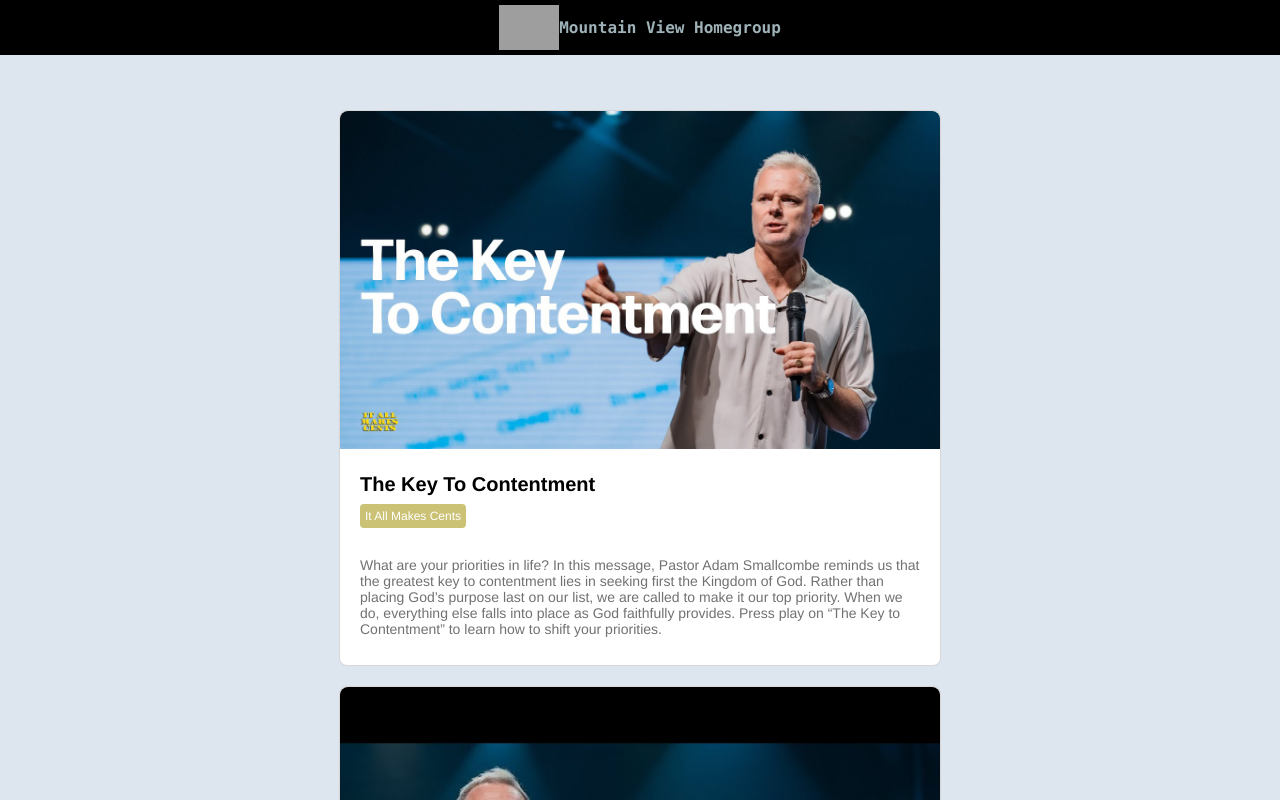
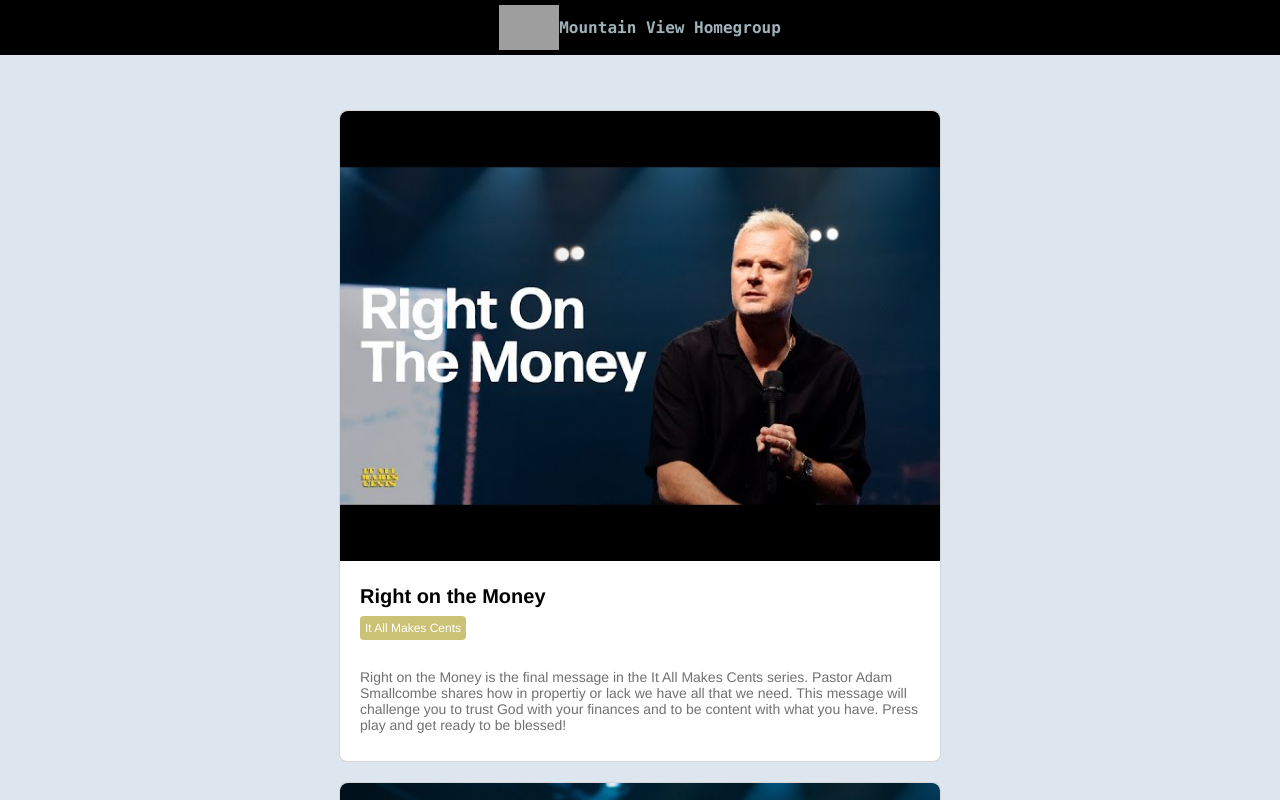
Before and after one commit to alejandrochang/viveblogmtv, a React (Create React App) app: page / in a window 1280 px wide. Shown: the top 800 px of the page. Built offline with nearby package versions, Linux system fonts and the light colour scheme; grey boxes are pictures that could not be loaded.

Commit message:
feat(vbm): right on the money

```diff
--- a/src/data/postData.ts
+++ b/src/data/postData.ts
@@ -6,8 +6,32 @@ import HowToMakeMoney from "../assets/howtomakemoney.jpg";
 import Begin from "../assets/begin.jpg";
 import ProblemsWillSolve from "../assets/problemsWillSolve.jpg";
 import KeyToContentment from "../assets/keytocontentment.jpg";
+import RightOnTheMoney from "../assets/righonthemoney.jpg";
 
 const PostData = [
+  {
+    id: "right-on-the-money",
+    title: "Right on the Money",
+    content: 'Right on the Money is the final message in the It All Makes Cents series. Pastor Adam Smallcombe shares how in propertiy or lack we have all that we need. This message will challenge you to trust God with your finances and to be content with what you have. Press play and get ready to be blessed!',
+    date: "2024-10-20",
+    src: "https://www.youtube.com/embed/y5ztxwAPjIU?si=yUfs84FzmJVlvqIU",
+    coverImg: RightOnTheMoney,
+    series: "It All Makes Cents",
+    scriptures: [
+      'Philippians 4:10-20',
+      '2 Corinthians 12:7-9',
+      '2 Romans 8:31',
+      'John 5:19-21',
+      'John 5:30'
+    ],
+    notes: [
+      'In the last installment of *It All Makes Cents* Pastor Adam focused on the theme Right on the Money. Something to reiterate is that this series has been all about freedom and not money. The LORD wants your heart and He will do anything to get it, as where your treasure lies so does your heart.',
+      'Something very interesting about wealth is that if you focus on creating it, you will also attract worry from it. We want to change our mindset from creating wealth to creating health. When one creates health, the wealth will follow. If your focus is on wealth creation, you will also attract worry, anxiety, stress as you will want to keep what you have. When you don’t have anything you tend to be bold as you have nothing to lose. As you get more you have things to lose which makes our human nature want to control.',
+      'Something we must ask ourselves is what is your financial goal? What is that goal and what is the purpose? Gods plan is that we live sufficiently. not excessively. If your goal is to live excessively with no purpose you will never get there.',
+      'As the WORD says “I am able to do all things through him who strengthens me.” In Philippians we come to see that Paul although at times had more than enough, and sometimes not enough, everything He has was everything he needed. The overflow of God is to meet a need (everything He gives will be put to work). Everything God gives is to multiply.',
+      'Something to note is that sufficiency in Christ leads you to dependency of Christ. Work is a gift, everything I have is a gift. Goal of the Christian life is greater dependence on every step of our lives. That is the truth of a maturing believer. If its is all about you, then all falls on you. But when you know all of it comes from God, and that everything is through Him and from Him, faith and belief in Him is what keeps you moving. So be dependent on Him and trust in the LORD, for our help comes from there. '
+    ],
+  },
   {
     id: "the-key-to-contentment",
     title: "The Key To Contentment",
```
Also changed, not shown: src/assets/righonthemoney.jpg (added).
